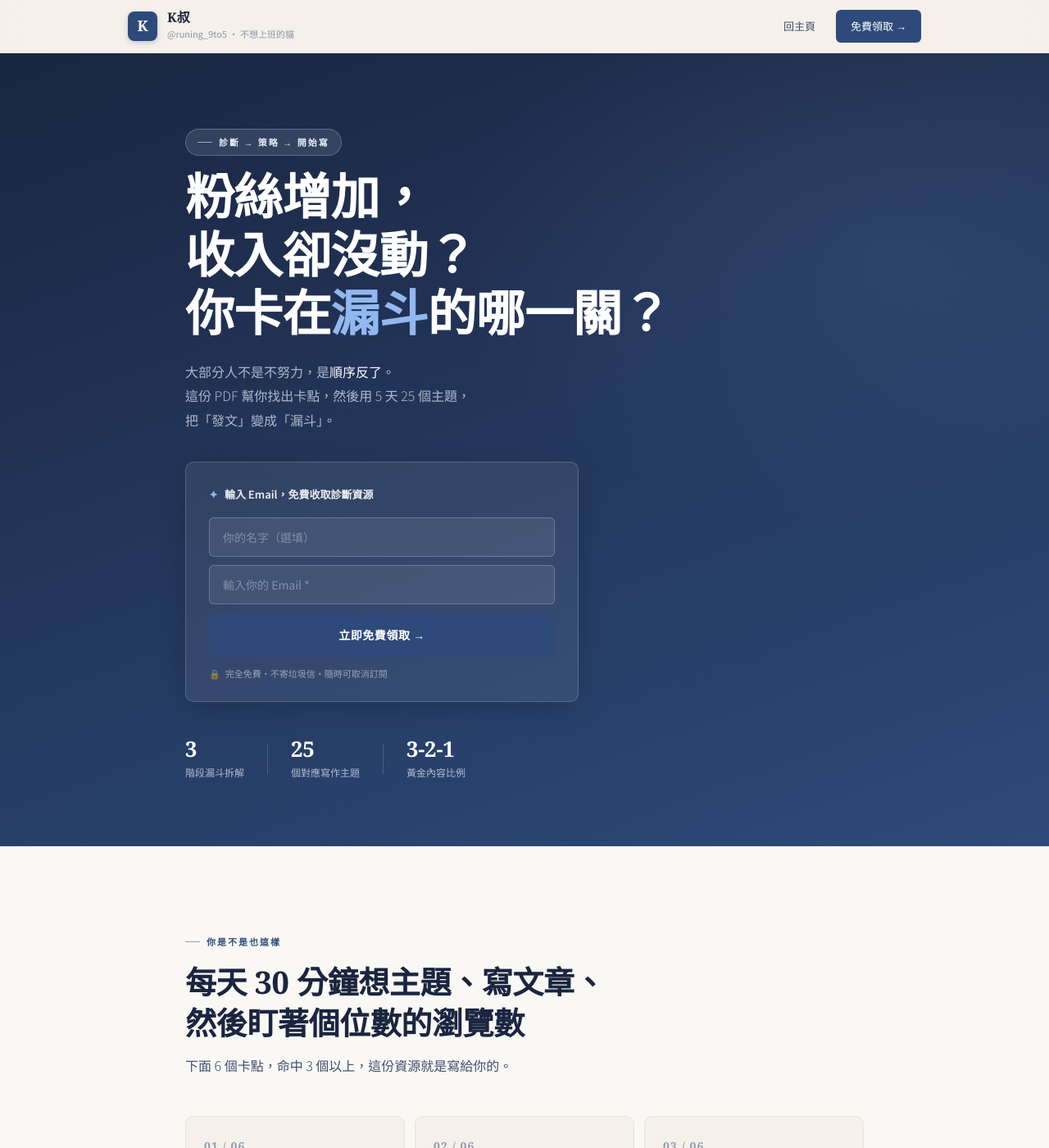
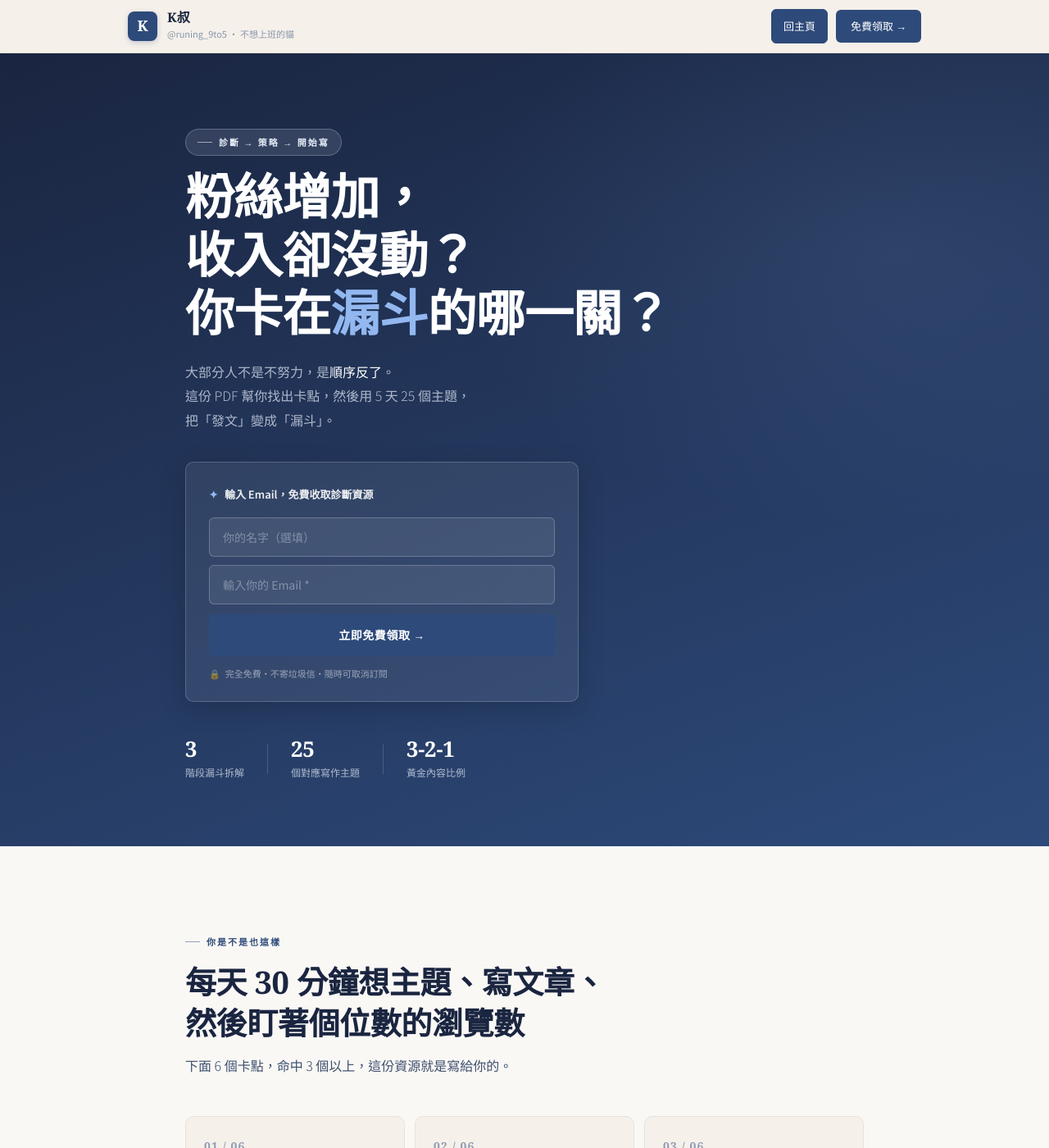
Before and after one commit to KenHAI666/Runing9TO5, a Jekyll site: the page landing-1.html, which Jekyll copies as it is, in a window 1280 px wide and 1400 px high. Shown: the whole window at 82% size. Built offline with Jekyll 4.4.1, drawn with Linux system fonts in a browser that asks for light colours.

Commit message:
Make landing nav buttons consistent

```diff
--- a/landing-1.html
+++ b/landing-1.html
@@ -122,16 +122,15 @@
 .nav-actions { display: flex; align-items: center; gap: 10px; }
 .nav-link {
   display: inline-flex; align-items: center; gap: 6px;
-  color: var(--text-sub); background: transparent;
+  background: var(--blue); color: #fff;
   font-size: 13px; font-weight: 500;
   padding: 9px 14px; border-radius: var(--radius);
-  border: 1px solid transparent;
-  transition: color .2s, background .2s, border-color .2s, transform .15s;
+  border: 1px solid var(--blue);
+  transition: background .2s, border-color .2s, transform .15s;
 }
 .nav-link:hover {
-  color: var(--text);
-  background: rgba(45,74,122,.06);
-  border-color: rgba(45,74,122,.12);
+  background: var(--blue-dark);
+  border-color: var(--blue-dark);
   transform: translateY(-1px);
 }
 
```
